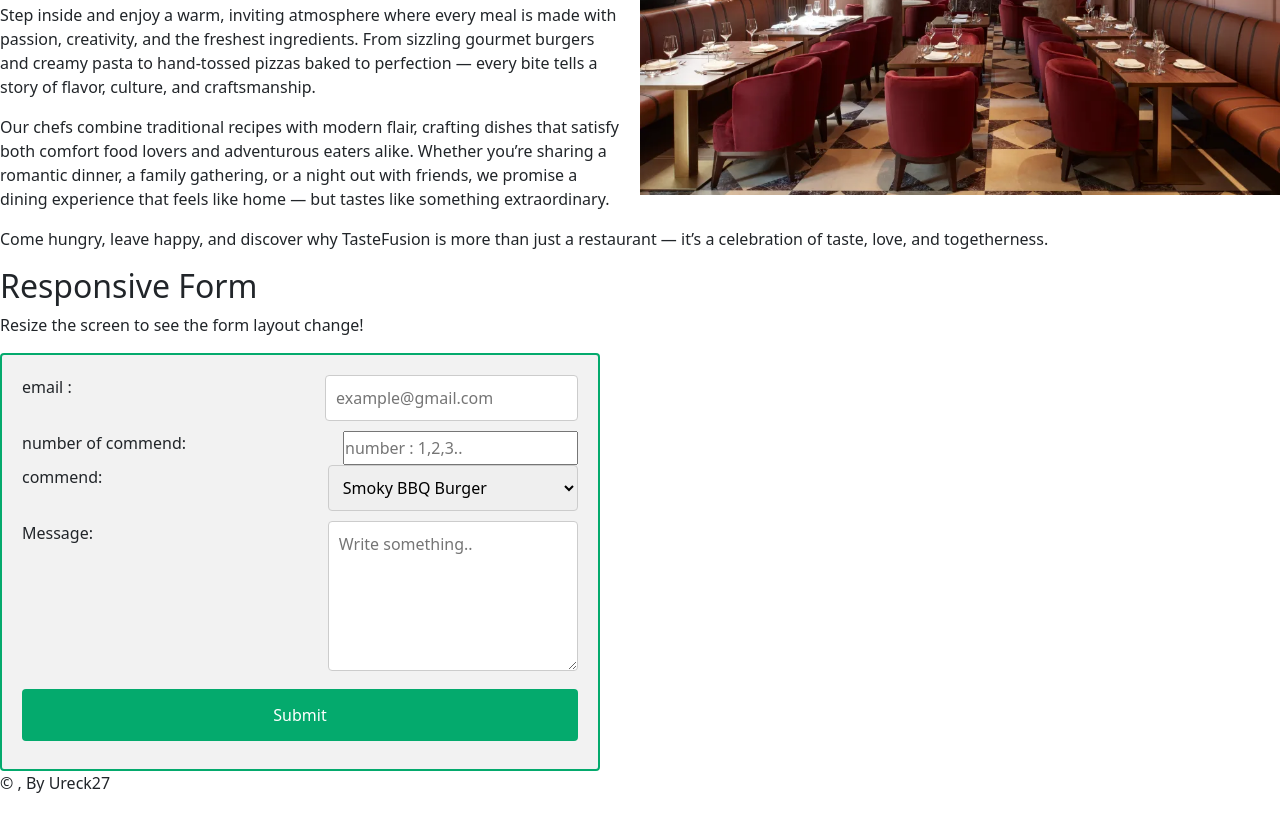
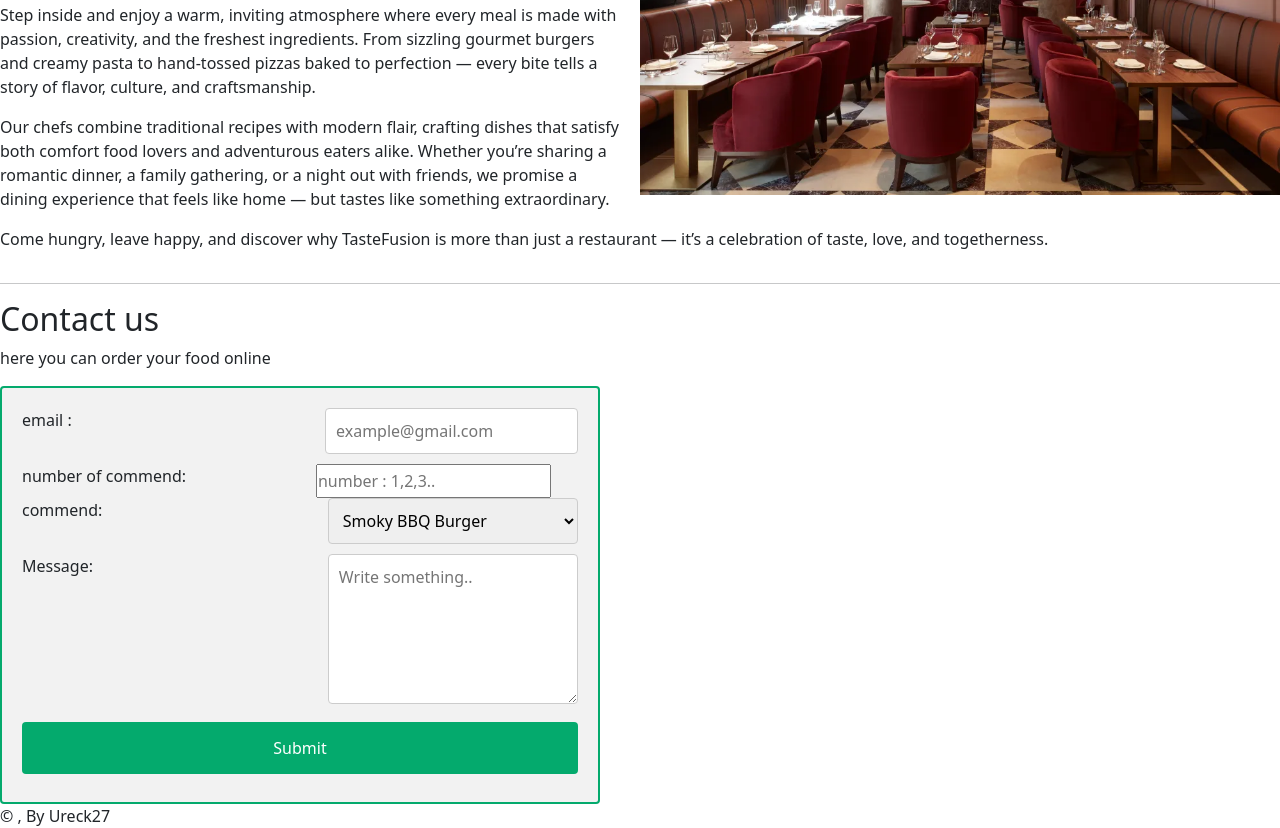
Before and after one commit to Ureck27/Responsive-Web-Design-with-CSS-Libraries-I-Bootstrap-Website-for-travel-Agency-Fictional-Restaurant-, a plain HTML site: page restaurant/index.html in a window 1280 px wide. Shown: the part 2112-2940 px from the top of the page. Before the commit the page ends 2907 px from the top, so only its background shows below. Drawn offline with nearby package versions, Linux system fonts and the light colour scheme.

Commit message:
resturnt

```diff
--- a/restaurant/index.html
+++ b/restaurant/index.html
@@ -187,14 +187,14 @@ Our chefs combine traditional recipes with modern flair, crafting dishes that sa
 </div>
 
     </div>
-
+<hr>
     <!--5-Contact Section:
 Design a contact section with a form.
 Include fields for name, email, message, and a submit button-->
 
     <div class="Contact-Section" id="contact">
-      <h2>Responsive Form</h2>
-<p>Resize the screen to see the form layout change!</p>
+      <h2>Contact us</h2>
+<p>here you can order your food online</p>
 
 <div class="responsive-form">
 
@@ -204,6 +204,7 @@ Include fields for name, email, message, and a submit button-->
 
    <label for="number">number of commend:</label>
    <input type="number" id="number" name="namber" placeholder="number : 1,2,3..">
+   <br>
 
    <label for="country">commend:</label>
    <select id="country" name="country">
```
Also changed, not shown: restaurant/style.css (line endings or trailing spaces).
